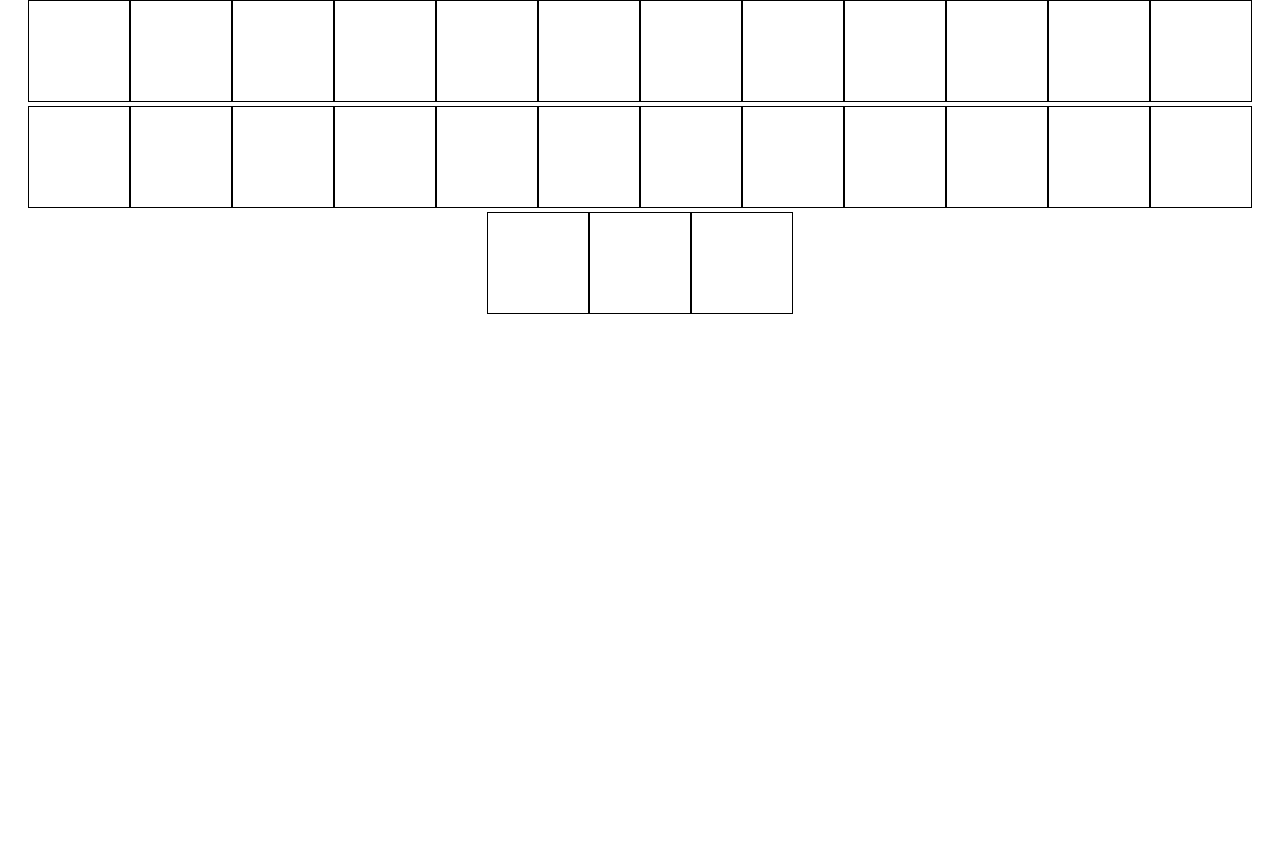
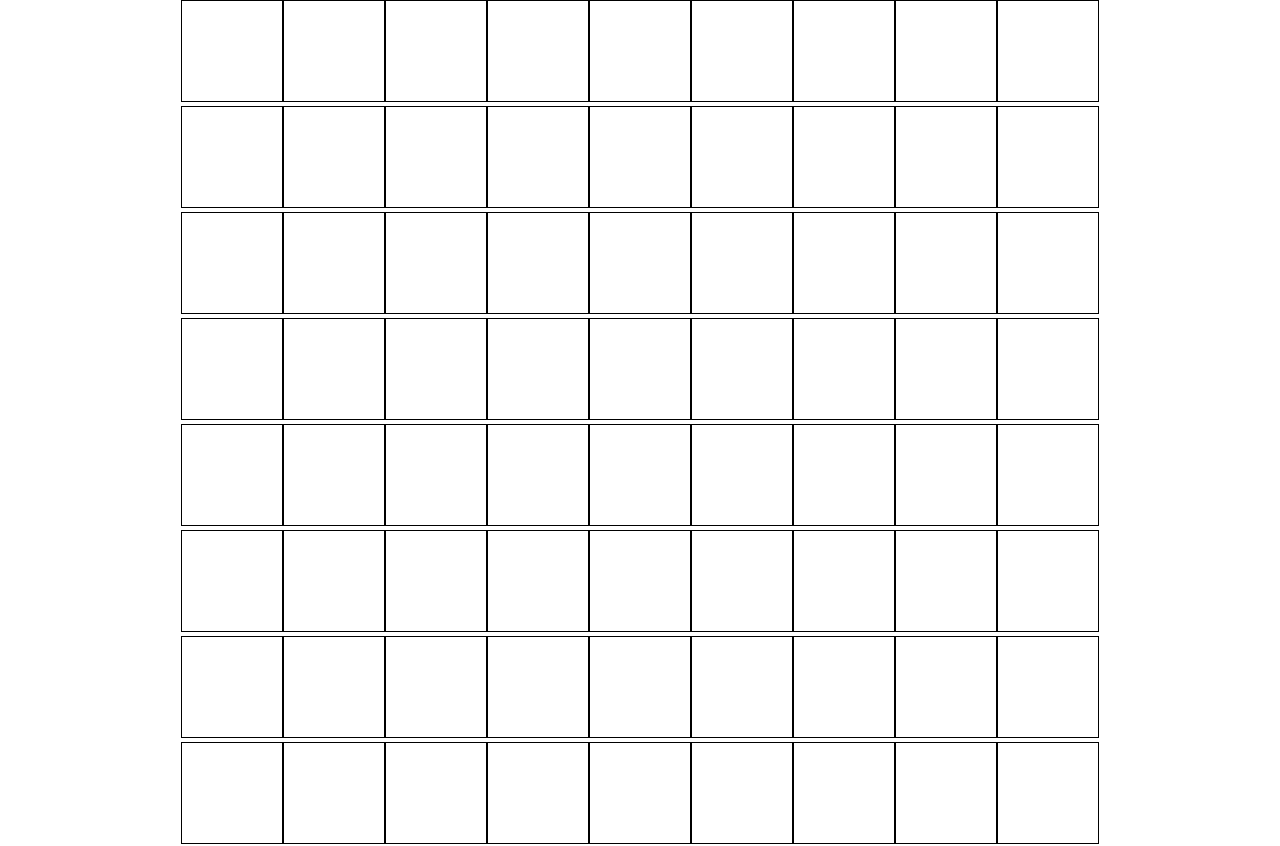
Before and after one commit to nicolosponziello/sudoku-game-react, a React (Create React App) app: page / in a window 1280 px wide. Shown: the top 846 px of the page. Before the commit the page ends 800 px from the top, so only its background shows below. Built offline with nearby package versions, Linux system fonts and the light colour scheme.

Commit message:
add board creation

```diff
--- a/src/components/Board.tsx
+++ b/src/components/Board.tsx
@@ -1,14 +1,14 @@
 import React from "react";
 import Square from "./Square";
+import { rootCertificates } from "tls";
 
 interface Props {
     boardSize: number;
 }
 
 interface State {
-    board: Array<number>;
+    board: Array<number | undefined>;
     boardSize: number;
-    selectedCell?: number;
 }
 
 class Board extends React.Component<Props, State>{
@@ -16,19 +16,17 @@ class Board extends React.Component<Props, State>{
         super(props);
 
         this.state = {
-            board: new Array(),
+            board: [],
             boardSize: props.boardSize,
-            selectedCell: undefined
         }
 
 
-        let cellsNum:number = props.boardSize**3;
+        let cellsNum:number = props.boardSize**4;
         for (let i = 0; i < cellsNum; i++){
-            this.state.board.push(i);
+            this.state.board.push(undefined);
         }
 
         this.changeCellValue = this.changeCellValue.bind(this);
-        this.selectCell = this.selectCell.bind(this);
     }
 
     changeCellValue (cell:number, value:number): void{
@@ -37,20 +35,30 @@ class Board extends React.Component<Props, State>{
         this.setState({board: board});
     }
 
-    selectCell (cell:number): void{
-        this.setState({selectedCell: cell});
-        console.log(cell);
+    createBoard() {
+        let board: Array<any>= [];
+        for (let i = 0; i < this.state.boardSize**2; i++){
+            let row = [];
+            for (let j = 0; j < this.state.boardSize**2; j++){
+                row.push(<Square key={i+j}
+                                value={this.state.board[i*this.state.boardSize**2 + j]}
+                                index={i*this.state.boardSize**2+j}
+                                changeValue={this.changeCellValue} />);
+            }
+            row.push(< br/>);
+            board.push(row);
+        }
+        return board;
     }
 
     render(){
+        // i -> rows
+        // j -> cols
+        let board = this.createBoard();
+        console.log(board);
         return (
             <React.Fragment>
-                {this.state.board.map( square => <Square
-                                                    value={square}
-                                                    selected={square == this.state.selectedCell}
-                                                    changeValue={this.changeCellValue}
-                                                    setSelected={this.selectCell}
-                                                    />)}
+                {board}
             </React.Fragment>
         );
     }
--- a/src/components/Square.tsx
+++ b/src/components/Square.tsx
@@ -1,27 +1,21 @@
 import React from "react";
 
 interface Props {
-    value: number;
+    index: number;
+    value: number | undefined;
     changeValue: (cell:number, value:number) => void;
-    selected: boolean;
-    setSelected: (cell:number) => void;
 }
 interface State {
     value:number;
 }
 
 class Square extends React.Component<Props, State> {
-    constructor(props: Props){
-        super(props);
-    }
-
 
     render(){
         return (
-            <div className={`square ${this.props.selected ? "selected" : ""}`}
-                    onMouseEnter={() => this.props.setSelected(this.props.value)}
-                    >
-
+            <div className="square"
+                onMouseEnter={() => console.log(this.props.index, this.props.value)}>
+                {this.props.value}
             </div>
         )
     }
```
